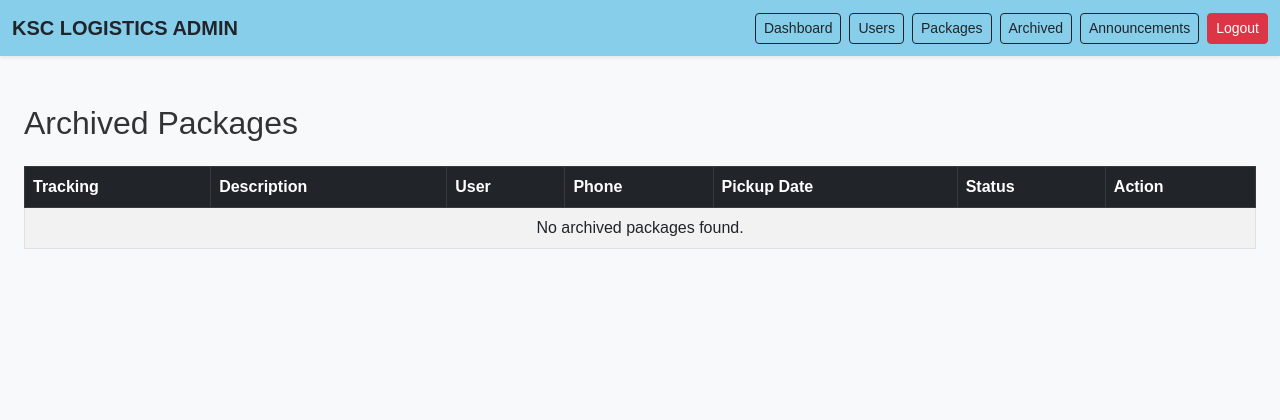
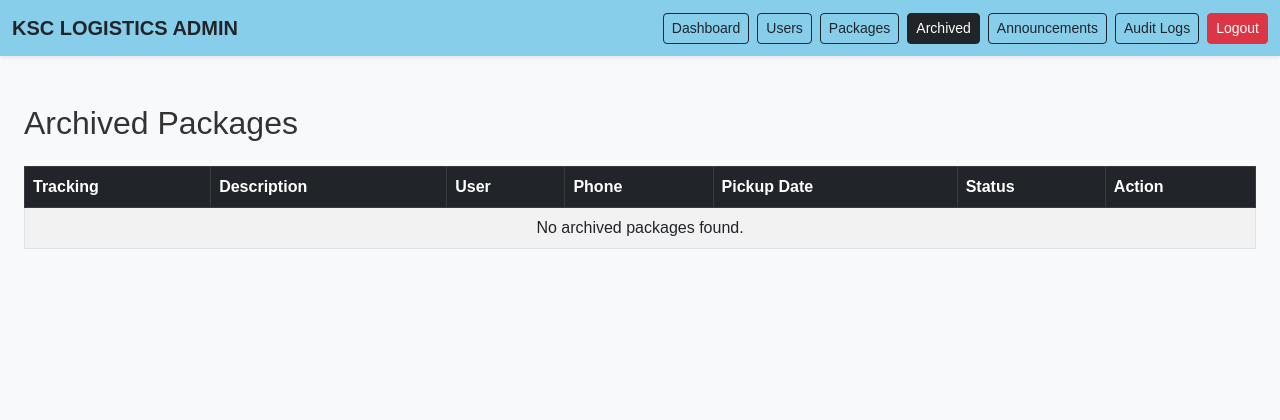
Before and after one commit to KSC2026411/ksc-flask, a Flask app: page /admin/packages/archived in a window 1280 px wide. Shown: the top 420 px of the page. Run offline with Flask 3, Linux system fonts and the light colour scheme; a user stored in the database is signed in; tables that the repository leaves empty hold one stand-in row (values such as "Sample post"); some libraries are stand-ins or nearby versions.

Commit message:
Add active state highlighting to admin navbar

```diff
--- a/app/templates/admin/base_admin.html
+++ b/app/templates/admin/base_admin.html
@@ -20,7 +20,9 @@
                 type="button"
                 data-bs-toggle="collapse"
                 data-bs-target="#adminNav">
+
             <span class="navbar-toggler-icon"></span>
+
         </button>
 
         <!-- NAV LINKS -->
@@ -28,31 +30,43 @@
 
             <div class="d-flex flex-wrap gap-2 mt-2 mt-lg-0">
 
+                <!-- DASHBOARD -->
                 <a href="{{ url_for('main.admin_dashboard') }}"
-                   class="btn btn-outline-dark btn-sm">
+                   class="btn btn-sm {% if request.endpoint == 'main.admin_dashboard' %}btn-dark text-white{% else %}btn-outline-dark{% endif %}">
                     Dashboard
                 </a>
 
+                <!-- USERS -->
                 <a href="{{ url_for('main.admin_users') }}"
-                   class="btn btn-outline-dark btn-sm">
+                   class="btn btn-sm {% if request.endpoint == 'main.admin_users' %}btn-dark text-white{% else %}btn-outline-dark{% endif %}">
                     Users
                 </a>
 
+                <!-- PACKAGES -->
                 <a href="{{ url_for('main.admin_packages') }}"
-                   class="btn btn-outline-dark btn-sm">
+                   class="btn btn-sm {% if request.endpoint == 'main.admin_packages' %}btn-dark text-white{% else %}btn-outline-dark{% endif %}">
                     Packages
                 </a>
 
+                <!-- ARCHIVED -->
                 <a href="{{ url_for('main.admin_archived_packages') }}"
-                   class="btn btn-outline-dark btn-sm">
+                   class="btn btn-sm {% if request.endpoint == 'main.admin_archived_packages' %}btn-dark text-white{% else %}btn-outline-dark{% endif %}">
                     Archived
                 </a>
 
+                <!-- ANNOUNCEMENTS -->
                 <a href="{{ url_for('main.admin_announcements') }}"
-                   class="btn btn-outline-dark btn-sm">
+                   class="btn btn-sm {% if request.endpoint == 'main.admin_announcements' %}btn-dark text-white{% else %}btn-outline-dark{% endif %}">
                     Announcements
                 </a>
 
+                <!-- AUDIT LOGS -->
+                <a href="{{ url_for('main.audit_dashboard') }}"
+                   class="btn btn-sm {% if request.endpoint == 'main.audit_dashboard' %}btn-dark text-white{% else %}btn-outline-dark{% endif %}">
+                    Audit Logs
+                </a>
+
+                <!-- LOGOUT -->
                 <a href="{{ url_for('main.logout') }}"
                    class="btn btn-danger btn-sm">
                     Logout
@@ -76,9 +90,11 @@
 {% else %}
 
 <div class="container mt-5">
+
     <div class="alert alert-danger">
         Unauthorized access.
     </div>
+
 </div>
 
 {% endif %}
```
